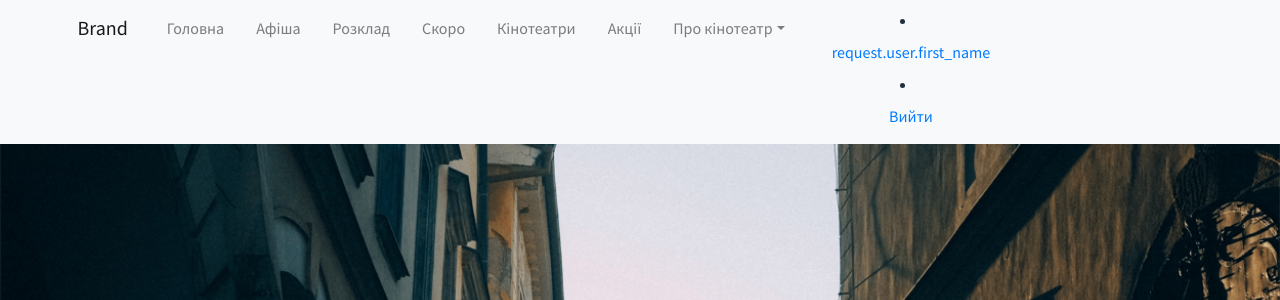
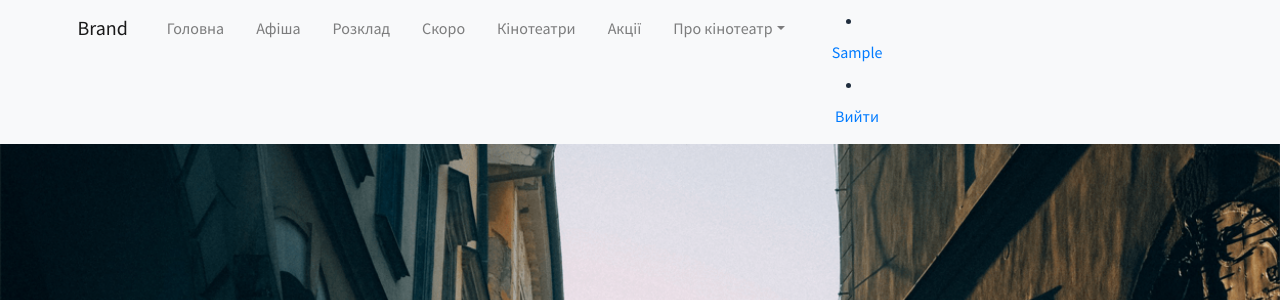
Before and after one commit to VitaliyKuzhil/kino_cms_project, a Django app: page / in a window 1280 px wide. Shown: the top 300 px of the page. Run offline with Django 4.2, Linux system fonts and the light colour scheme; the visitor is signed in with stand-in values (Sample User, id 1); some libraries are stand-ins or nearby versions.

Commit message:
Minor corrections in user_validator and base_user_template

```diff
--- a/core/templates/core/base_user_page.html
+++ b/core/templates/core/base_user_page.html
@@ -41,8 +41,8 @@
                                 </li>
                                 {% else %}
                                 <li class="nav-item">
-                                    <a href="{% url 'user/profile' %}" class="nav-link">
-                                        request.user.first_name
+                                    <a href="{% url 'user:profile' %}" class="nav-link">
+                                        {{ request.user.first_name }}
                                     </a>
                                 </li>
                                 <li class="nav-item">
--- a/core/untils/custom_user_validator.py
+++ b/core/untils/custom_user_validator.py
@@ -3,9 +3,9 @@ from django.utils.translation import gettext_lazy as _
 from django.utils import timezone
 
 
-class UserValidator:
+class UserValidator:  # Validator for CustomUser model
     @staticmethod
-    def birthday_validator(value):
+    def birthday_validator(value):  # Check birthday day
         current_date = timezone.now().date()
         if value >= current_date:
-            raise ValidationError(_('Invalid birthday format.'))
+            raise ValidationError(_('Invalid birthday day.'))
```
